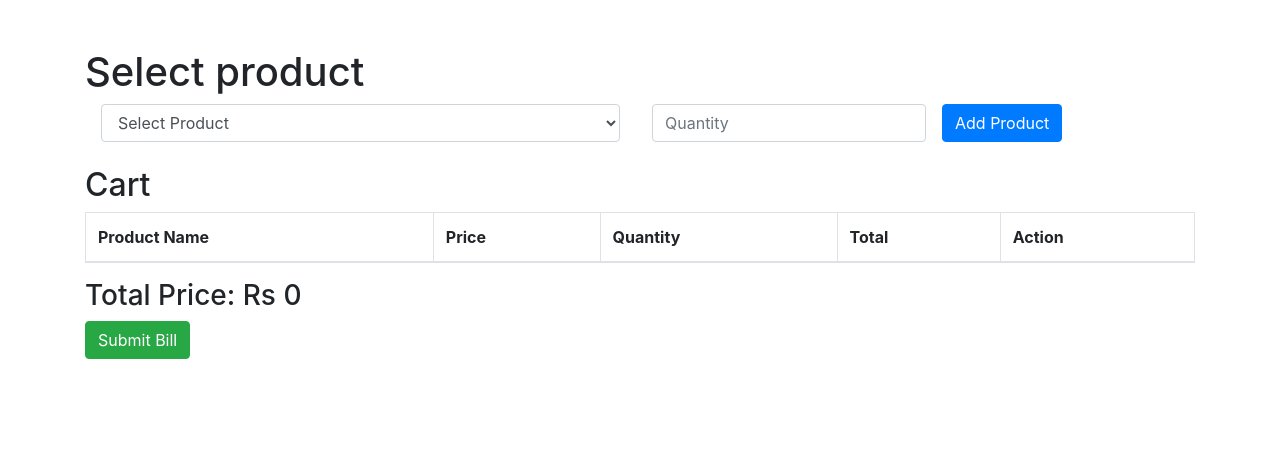
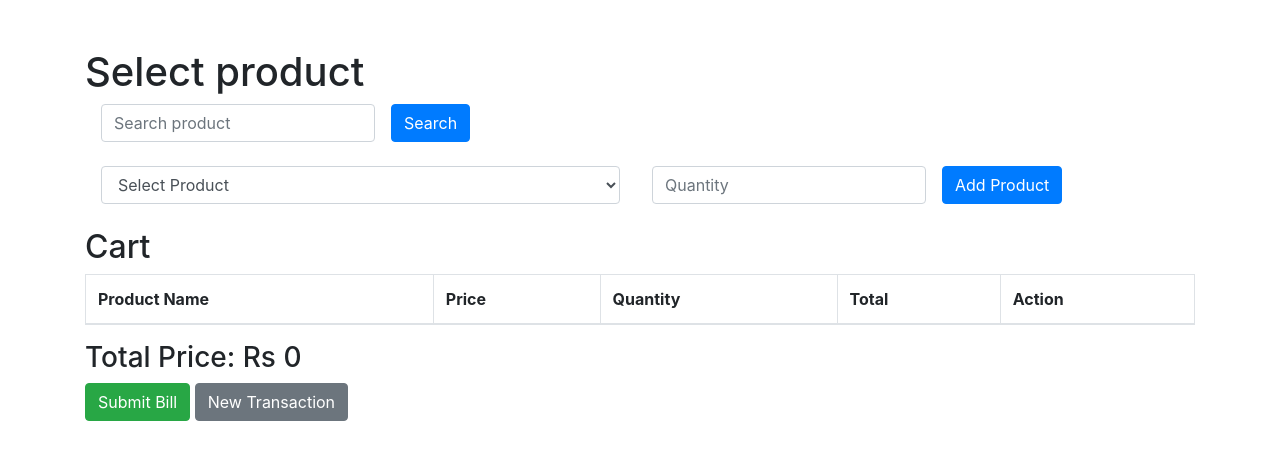
Before and after one commit to nidhinr1/BillingSystem, a Django app: page /billing/ in a window 1280 px wide. Shown: the part 80-540 px from the top of the page. Run offline with Django 5.2, Linux system fonts and the light colour scheme; data comes from the database, SQL or seed files in the repository; lists and menus that the app fills with data are empty; some libraries are stand-ins or nearby versions.

Commit message:
Add files via upload

```diff
--- a/billingsystemapp/models.py
+++ b/billingsystemapp/models.py
@@ -1,4 +1,5 @@
 from django.db import models
+import uuid
 class Category(models.Model):
     name = models.CharField(max_length=100)
 
@@ -39,11 +40,11 @@ class Sales(models.Model):
 
 class Billing(models.Model):
     id = models.AutoField(primary_key=True)
-    sale_number=models.IntegerField(null=True)
-    product_name = models.ForeignKey(Product, on_delete=models.CASCADE)
-    quantity = models.IntegerField()
+    sale_number=models.UUIDField(default=uuid.uuid4, editable=False, unique=True)
+    product_id = models.ForeignKey(Product, on_delete=models.CASCADE)
+    quantity = models.PositiveIntegerField()
     price = models.DecimalField(max_digits=10, decimal_places=2)
     purchasetime=models.DateTimeField(null=True)
 
     def __str__(self):
-        return str(self.id)
+        return str(self.sale_number)
--- a/billingsystemapp/templates/billing.html
+++ b/billingsystemapp/templates/billing.html
@@ -11,7 +11,7 @@
     <div class="nav">
         <nav class="navbar navbar-expand-lg navbar-dark bg-dark" style="width: 100%;">
             <div class="container-fluid">
-                <a class="navbar-brand" href="{% url 'billing' %}">Billingsystem</a>
+                <a id="logo" class="navbar-brand" href="{% url 'billing' %}">Billingsystem</a>
                 <button class="navbar-toggler" type="button" data-toggle="collapse" data-target="#navbarNav" aria-controls="navbarNav" aria-expanded="false" aria-label="Toggle navigation">
                     <span class="navbar-toggler-icon"></span>
                 </button>
@@ -61,7 +61,15 @@
     <br>
     <div class="container">
         <h1>Select product</h1>
-    <form method="post" class="form-inline mb-3">
+        <form method="get" class="form-inline mb-3">
+            <div class="form-group mx-sm-3 mb-2">
+                <label for="search" class="sr-only">Search</label>
+                <input type="text" name="search" class="form-control" placeholder="Search product" value="{{ search_query }}">
+            </div>
+            <button type="submit" class="btn btn-primary mb-2">Search</button>
+        </form>
+
+        <form method="post" class="form-inline mb-3" id="addProductForm">
             {% csrf_token %}
             <div class="form-group mx-sm-3 mb-2">
                 <label for="product_id" class="sr-only">Product</label>
@@ -110,13 +118,34 @@
         </table>
 
         <h3>Total Price: Rs {{ total_price }}</h3>
-    <form method="post">
+        <form method="post" id="submitBillForm">
             {% csrf_token %}
             <button type="submit" name="submit_bill" class="btn btn-success">Submit Bill</button>
+            <form action="{% url 'billing' %}" method="get">
+                <button type="submit" class="btn btn-secondary">New Transaction</button>
+            </form>
         </form>
     </div>
-<script src="https://code.jquery.com/jquery-3.5.1.slim.min.js"></script>
+
+    <script src="https://code.jquery.com/jquery-3.5.1.min.js"></script>
     <script src="https://cdn.jsdelivr.net/npm/@popperjs/core@2.5.4/dist/umd/popper.min.js"></script>
     <script src="https://stackpath.bootstrapcdn.com/bootstrap/4.5.2/js/bootstrap.min.js"></script>
+    <script>
+        document.addEventListener('DOMContentLoaded', function() {
+            const logo = document.getElementById('logo');
+            logo.addEventListener('click', function () {
+                location.reload();
+            });
+
+            const submitBillForm = document.getElementById('submitBillForm');
+            if (submitBillForm) {
+                submitBillForm.addEventListener('submit', function() {
+                    setTimeout(function() {
+                        submitBillForm.reset(); // Clear form inputs
+                    },100); // Adjust the delay if needed
+                });
+            }
+        });
+    </script>
 </body>
 </html>
--- a/billingsystemapp/views.py
+++ b/billingsystemapp/views.py
@@ -3,11 +3,17 @@ from .models import *
 from django.contrib.auth.models import User,auth
 from django.contrib.auth.decorators import login_required
 from django.contrib.auth import authenticate, login,logout
-from django.http import JsonResponse
-from .encoders import DecimalEncoder
+from django.http import JsonResponse,HttpResponse,FileResponse
 import datetime
 from django.contrib import messages
-
+from django.db.models import Q
+from reportlab.lib.pagesizes import letter
+from reportlab.pdfgen import canvas
+from reportlab.lib import colors
+from reportlab.lib.units import inch
+from reportlab.platypus import SimpleDocTemplate, Table, TableStyle,Paragraph
+from reportlab.lib.styles import getSampleStyleSheet
+import io
 
 def addcategory(request):
     if request.method =='POST':
@@ -62,23 +68,47 @@ def addcustomer(request):
     else:
         return render(request, 'addcustomers.html')
 
+import uuid
+
+from django.shortcuts import render, get_object_or_404
+from django.http import HttpResponse
+from django.db.models import Q
+from .models import Product, Billing
+import datetime
+import uuid
+
 def billing(request):
     products = Product.objects.all()
+    search_query = request.GET.get('search', '')
+
+    if search_query:
+        products = products.filter(Q(product_name__icontains=search_query))
+
     if request.method == 'POST':
         if 'add_product' in request.POST:
-            product_id = request.POST['product_id']
-            quantity = int(request.POST['quantity'])
-            product = Product.objects.get(pk=product_id)
+            product_id = request.POST.get('product_id')
+            quantity = request.POST.get('quantity')
 
-            cart = request.session.get('cart', {})
-            if product_id in cart:
-                cart[product_id]['quantity'] += quantity
-            else:
-                cart[product_id] = {'name': product.product_name, 'price': float(product.price), 'quantity': quantity}
-            request.session['cart'] = cart
+            if product_id and quantity:
+                try:
+                    quantity = int(quantity)
+                    product = get_object_or_404(Product, pk=product_id)
+
+                    cart = request.session.get('cart', {})
+                    if product_id in cart:
+                        cart[product_id]['quantity'] += quantity
+                    else:
+                        cart[product_id] = {
+                            'name': product.product_name,
+                            'price': float(product.price),
+                            'quantity': quantity
+                        }
+                    request.session['cart'] = cart
+                except (ValueError, Product.DoesNotExist):
+                    pass
 
         if 'remove_product' in request.POST:
-            product_id = request.POST['product_id']
+            product_id = request.POST.get('product_id')
             cart = request.session.get('cart', {})
             if product_id in cart:
                 del cart[product_id]
@@ -86,23 +116,73 @@ def billing(request):
 
         if 'submit_bill' in request.POST:
             cart = request.session.get('cart', {})
-            sale_number = int(datetime.datetime.now().timestamp())
-            for product_id, item in cart.items():
-                product = Product.objects.get(pk=product_id)
-                Billing.objects.create(
-                    sale_number=sale_number,
-                    product_name=product,
-                    quantity=item['quantity'],
-                    price=item['price']
-                )
-            request.session['cart'] = {}
-            return redirect('billing')
+            if cart:
+                sale_number = uuid.uuid4()  # Generate a unique UUID
+                purchasetime = datetime.datetime.now()
+                for product_id, item in cart.items():
+                    product = get_object_or_404(Product, pk=product_id)
+                    Billing.objects.create(
+                        sale_number=sale_number,
+                        product_id=product,  # Ensure this matches your model definition
+                        quantity=item['quantity'],
+                        price=item['price'],
+                        purchasetime=purchasetime
+                    )
+                    product.quantity -= item['quantity']
+                    product.save()
+                response = generate_pdf_bill(sale_number, cart, purchasetime)
+                response['Content-Disposition'] = f'attachment; filename="bill_{sale_number}.pdf"'
+                request.session['cart'] = {}  # Clear cart
+                return response
 
     cart = request.session.get('cart', {})
     total_price = sum(item['price'] * item['quantity'] for item in cart.values())
 
-    return render(request, 'billing.html', {'products': products, 'cart': cart, 'total_price': total_price})
+    return render(request, 'billing.html', {
+        'products': products,
+        'cart': cart,
+        'total_price': total_price,
+        'search_query': search_query
+    })
 
+def generate_pdf_bill(sale_number, cart, purchasetime):
+    response = HttpResponse(content_type='application/pdf')
+
+    doc = SimpleDocTemplate(response, pagesize=letter)
+    elements = []
+
+    styles = getSampleStyleSheet()
+    title = Paragraph("Purchase Bill", styles['Title'])
+    #subtitle = Paragraph(f"Bill Number: {sale_number}", styles['Heading2'])
+
+    elements.append(title)
+    #elements.append(subtitle)
+    elements.append(Paragraph(f"Purchase Time: {purchasetime.strftime('%Y-%m-%d %H:%M:%S')}", styles['Normal']))
+    elements.append(Paragraph("<br/>", styles['Normal']))
+
+    data = [
+        ["Product Name", "Quantity", "Purchase Date", "Price", "Total Price"]
+    ]
+
+    for item in cart.values():
+        data.append([item['name'], item['quantity'], purchasetime.strftime('%Y-%m-%d %H:%M:%S'), f"Rs {item['price']}", f"Rs {item['price'] * item['quantity']}"])
+
+    total_price = sum(item['price'] * item['quantity'] for item in cart.values())
+    data.append([])
+    data.append(["", "", "", "Final Amount:", f"Rs {total_price}"])
+
+    table = Table(data, colWidths=[2.0 * inch, 1.0 * inch, 2.5 * inch, 1.0 * inch, 1.5 * inch])
+
+    table.setStyle(TableStyle([
+    ('ALIGN', (0, 0), (-1, -1), 'CENTER'),
+    ('FONTNAME', (0, 0), (-1, 0), 'Helvetica-Bold'),
+    ('BOTTOMPADDING', (0, 0), (-1, 0), 12),
+    ('GRID', (0, 0), (-1, -1), 1, colors.black),
+    ]))
+    elements.append(table)
+    doc.build(elements)
+
+    return response
 def product_list(request):
     products = Product.objects.all()
     return render(request, 'products.html', {'products': products})
```
Also changed, not shown: billingsystemapp/migrations/0006_rename_product_name_billing_product_id.py (added), billingsystemapp/migrations/0007_alter_billing_sale_number.py (added), billingsystemapp/migrations/0008_alter_billing_sale_number.py (added), billingsystemapp/migrations/0009_alter_billing_quantity.py (added), billingsystemapp/migrations/0010_alter_billing_sale_number.py (added), db.sqlite3. Lines whose indentation alone changed are shown as unchanged.
